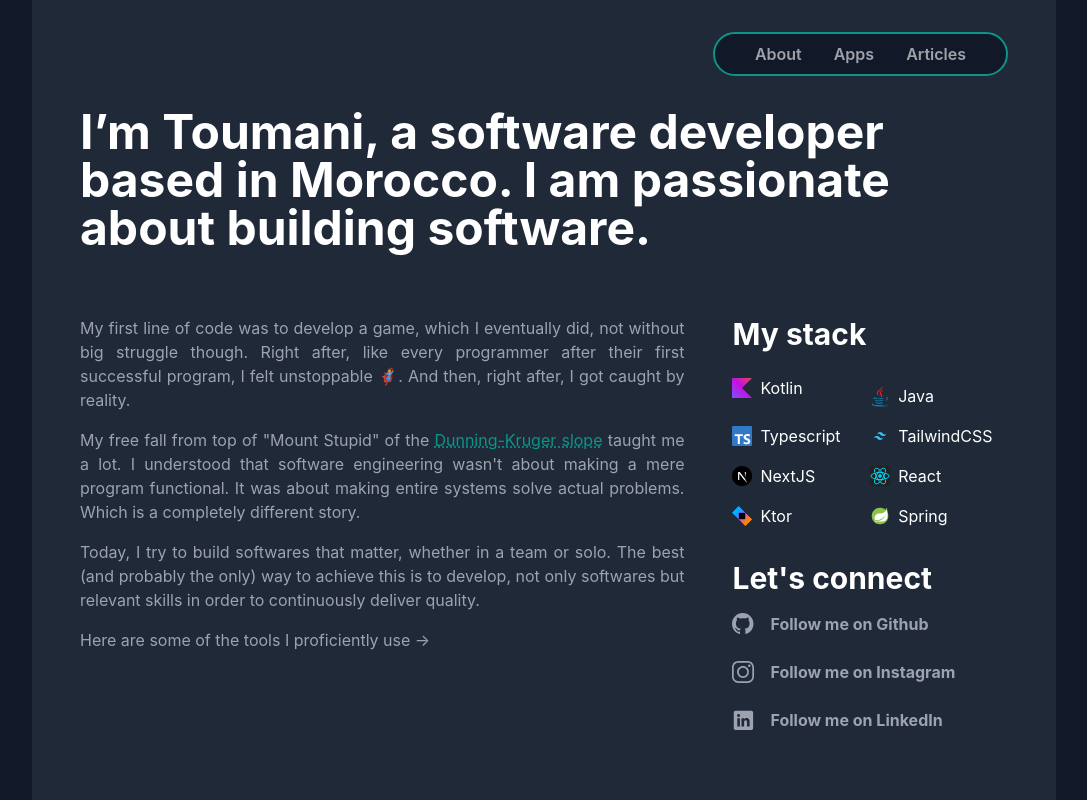
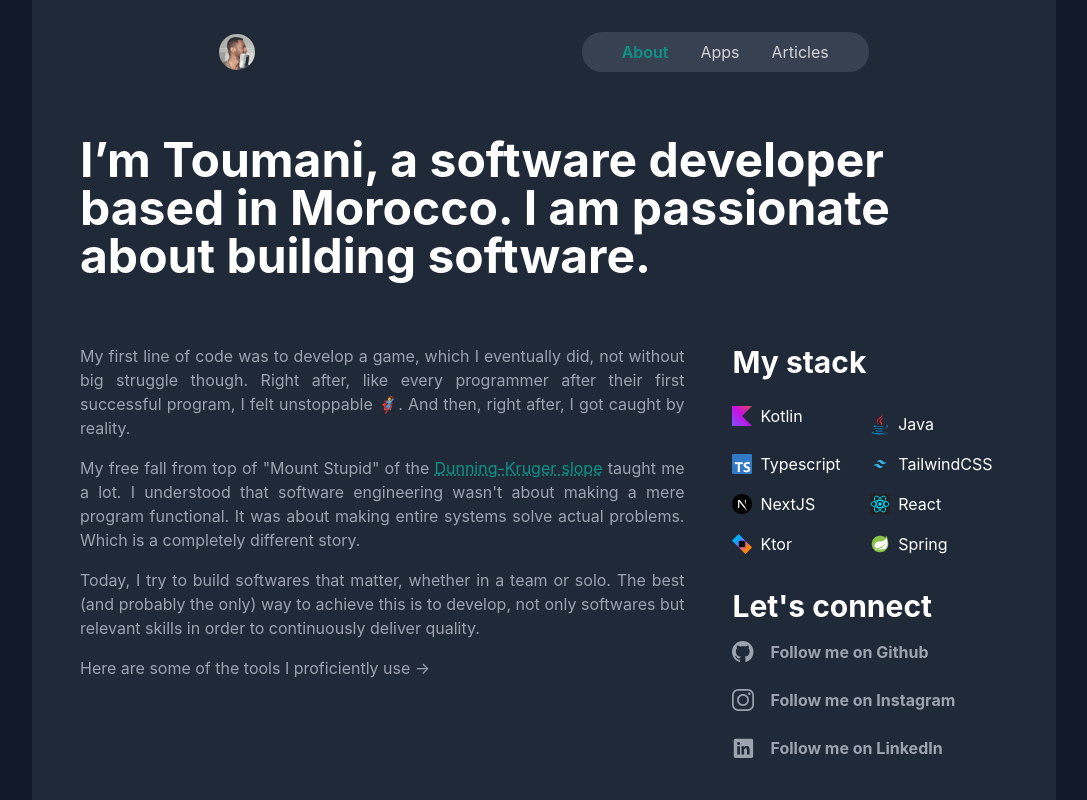
Before and after one commit to Toumani/toumani-sidibe-dot-com, a Next.js app: page /about in a window 1280 px wide. Shown: the top 800 px of the page, without its empty margins (96-1183 px from the left). Built offline with nearby package versions, Linux system fonts and the light colour scheme.

Commit message:
ui: enhance nav bar design

```diff
--- a/components/Layout.tsx
+++ b/components/Layout.tsx
@@ -2,6 +2,7 @@
 import { Popover, Transition } from "@headlessui/react";
 import Link from "next/link";
 import { Bars3Icon, XMarkIcon } from "@heroicons/react/24/outline";
+import Image from "next/image";
 
 const pages = [
 	{ url: '/about', name: 'About' },
@@ -9,12 +10,16 @@
 	{ url: '/articles', name: 'Articles' },
 ]
 
-const Layout = ({ children }: PropsWithChildren) => {
+interface LayoutProps extends PropsWithChildren {
+	currentPage: string,
+}
+
+const Layout = ({ currentPage, children }: LayoutProps) => {
 	return (
 		<div className="flex flex-row justify-center bg-gray-900">
 			<div className="flex flex-col bg-gray-800 max-w-5xl">
-				<Nav />
-				<div className="flex flex-col items-start gap-16 px-4 lg:px-12">
+				<Nav currentPage={currentPage} />
+				<div className="flex flex-col items-start gap-24 px-4 lg:px-12">
 					{ children }
 				</div>
 				<footer className="flex flex-row justify-center mt-32 py-12 border-solid border-t-2 border-gray-700">
@@ -27,22 +32,24 @@
 	)
 }
 
-function Nav() {
+function Nav({ currentPage }: { currentPage: string }) {
+	const isHomePage = currentPage && currentPage === 'home';
 	return (
 		<>
-			<Popover className="flex flex-col items-end pt-2 pb-8 lg:hidden">
-				<Popover.Button className="inline-block mr-4 p-2 rounded-2xl border-4 border-solid border-teal-600 font-semibold text-teal-600 focus:outline-none">
+			<nav className="flex flex-row-reverse lg:flex-row items-center justify-between lg:justify-around pt-6 lg:pt-0 pb-8 lg:pb-0 px-6">
+				<Popover className="flex flex-col items-end lg:hidden">
+					<Popover.Button className="inline-block p-2 rounded-2xl border-4 border-solid border-teal-600 font-semibold text-teal-600 focus:outline-none">
 						<Bars3Icon className="text-teal-600" width={20} height={20} strokeWidth={3} />
 					</Popover.Button>
 					<Popover.Overlay className="fixed inset-0 bg-black opacity-80" />
 					<Transition
-					className="w-full"
 						enter="transition duration-100 ease-out"
 						enterFrom="transform scale-95 opacity-0"
 						enterTo="transform scale-100 opacity-100"
 						leave="transition duration-75 ease-out"
 						leaveFrom="transform scale-100 opacity-100"
 						leaveTo="transform scale-95 opacity-0"
+						style={{ width: 'calc(100vw - 3rem)' }}
 					>
 						<Popover.Panel className="fixed z-10 w-full">
 							{({ close }) => (
@@ -50,28 +57,44 @@
 									<button className="self-end mr-4 mb-4" onClick={() => close()}>
 										<XMarkIcon className="h-6 h-6 text-gray-500" />
 									</button>
-								<nav className="flex flex-col items-stretch text-sm font-semibold text-zinc-400">
-									{ pages.map(page =>
+									<nav className="flex flex-col items-stretch text-sm text-zinc-400">
+										{ pages.map(page => {
+											const isCurrentPage = currentPage === page.url.substring(1)
+											return (
 												<React.Fragment key={page.url}>
-											<Link className="py-4 text-center border-solid border-t border-gray-700" href={page.url}>
+													<Link
+														className={`py-4 text-center border-solid border-t border-gray-700 ${isCurrentPage ? 'text-teal-600 font-semibold' : 'hover:text-teal-600 transition'}`}
+														href={page.url}
+														onClick={() => close()}
+													>
 														{ page.name }
 													</Link>
 												</React.Fragment>
-									)}
+										)})}
 									</nav>
 								</div>
 							)}
 						</Popover.Panel>
 					</Transition>
 				</Popover>
-			<nav className="hidden lg:flex flex-row justify-end self-end gap-8 my-8 mr-12 py-2 px-10 rounded-full bg-gray-900 border-solid border-2 border-teal-600">
-				{ pages.map(page =>
-					<React.Fragment key={page.url}>
-						<Link className="font-semibold text-zinc-400" href={page.url}>
-							{ page.name }
+				{
+					!isHomePage &&
+            <Link href="/">
+              <Image className="self-center rounded-full lg:self-start" src="/images/avatar.jpg" alt="Toumani Sidibe" width={36} height={36} />
             </Link>
-					</React.Fragment>
-				)}
+				}
+				<ul className="hidden lg:flex flex-row justify-end gap-8 my-8 py-2 px-10 rounded-full bg-gray-700">
+					{ pages.map(page => {
+						const isCurrentPage = currentPage === page.url.substring(1)
+						return (
+							<li key={page.url}>
+								<Link className={isCurrentPage ? "text-teal-600 font-semibold" : "text-zinc-300 hover:text-teal-600 transition"} href={page.url}>
+									{page.name}
+								</Link>
+							</li>
+						)
+					})}
+				</ul>
 			</nav>
 		</>
 	)
--- a/components/PianoRoll.tsx
+++ b/components/PianoRoll.tsx
@@ -11,7 +11,7 @@
 	const handleInterKeyUnhover = (key: SVGRectElement) => { key.style.fill = '#000'; }
 
 	return (
-		<svg viewBox="0 0 595 170" xmlns="http://www.w3.org/2000/svg" width="245pt" height="170pt">
+		<svg viewBox="0 0 595 170" xmlns="http://www.w3.org/2000/svg" width="245pt" height="100pt">
 			{ wholeKey.map((key, index) => {
 				const keyRef = useRef<SVGRectElement>(null);
 				const onMouseEnter = useCallback(() => {
--- a/components/PlayWithMe.tsx
+++ b/components/PlayWithMe.tsx
@@ -22,7 +22,7 @@
 	return (
 		<section className="flex flex-col items-center w-full">
 			<header className="self-start">
-				<h2 className="my-4 text-2xl text-white font-bold lg:text-4xl">Play with me</h2>
+				<h2 className="mb-4 text-2xl text-white font-bold lg:text-4xl">Play with me</h2>
 				<p className="text-gray-400 lg:text-lg">
 					Let's make the next tube together! I can play whatever you want me to but the creativity part is on your side 😌.<br />
 					Let's rock!
--- a/pages/_app.tsx
+++ b/pages/_app.tsx
@@ -4,7 +4,7 @@
 
 export default function App({ Component, pageProps }: AppProps) {
   return (
-    <Layout>
+    <Layout currentPage={pageProps.name}>
       <Component {...pageProps} />
     </Layout>
   )
--- /dev/null
+++ b/pages/_document.js
@@ -0,0 +1,17 @@
+import { Html, Head, Main, NextScript } from 'next/document'
+import React from "react";
+
+export default function Document() {
+	return (
+		<Html>
+			<Head>
+				<meta name="description" content="Toumani Sidibe's personal website" />
+				<link rel="icon" href="/images/avatar.jpg" />
+			</Head>
+			<body>
+				<Main />
+				<NextScript />
+			</body>
+		</Html>
+	)
+}
--- a/pages/about.tsx
+++ b/pages/about.tsx
@@ -2,14 +2,19 @@
 import Image from "next/image";
 import { uppercaseFirst } from "../lib/utils";
 import { GithubMarkIcon, IconProps, InstagramIcon, LinkedInIcon } from "../components/icons";
+import { GetStaticProps } from "next";
+import Head from "next/head";
 
 const About = () => {
-	const tools = [
-		'kotlin', 'java', 'typescript', 'tailwindCSS', 'nextJS', 'react', 'ktor', 'spring'
-	]
+	const tools = ['kotlin', 'java', 'typescript', 'tailwindCSS', 'nextJS', 'react', 'ktor', 'spring']
 	return (
 		<>
-			<h1 className="text-3xl text-white font-bold lg:text-5xl">
+			<Head>
+				<title>About - Toumani Sidibe</title>
+			</Head>
+
+			<div>
+				<h1 className="mt-8 mb-16 text-3xl text-white font-bold lg:text-5xl">
 					I’m Toumani, a software developer based in Morocco. I am passionate about building software.
 				</h1>
 				<div className="md:flex flex-row">
@@ -46,6 +51,7 @@
 						</ul>
 					</div>
 				</div>
+			</div>
 		</>
 	)
 }
@@ -78,4 +84,12 @@
 	)
 }
 
+export const getStaticProps: GetStaticProps = async () => {
+	return {
+		props: {
+			name: 'about'
+		}
+	}
+}
+
 export default About;
--- a/pages/index.tsx
+++ b/pages/index.tsx
@@ -43,12 +43,10 @@
 		<>
 			<Head>
 				<title>Toumani Sidibe</title>
-				<meta name="description" content="Toumani Sidibe's personal website" />
-				<link rel="icon" href="/favicon.ico" />
 			</Head>
 
 			<header className="flex flex-col justify-start space-y-4 lg:max-w-3xl">
-				<Image className="self-center rounded-full lg:self-start" src="/images/avatar.jpg" alt="Toumani Sidibe" width={128} height={128} />
+				<Image className="self-center rounded-full lg:self-start" src="/images/avatar.jpg" alt="Toumani Sidibe" width={172} height={172} />
 				<h1 className="text-3xl text-white font-bold lg:text-5xl">Software developer and amateur musician</h1>
 				<p className="text-gray-400 lg:text-lg">
 					I’m Toumani, a software developer based in Morocco.
@@ -218,6 +216,7 @@
 
 	return {
 		props: {
+			name: 'home',
 			articles,
 			apps,
 			employments
```
Lines whose indentation alone changed are shown as unchanged.
